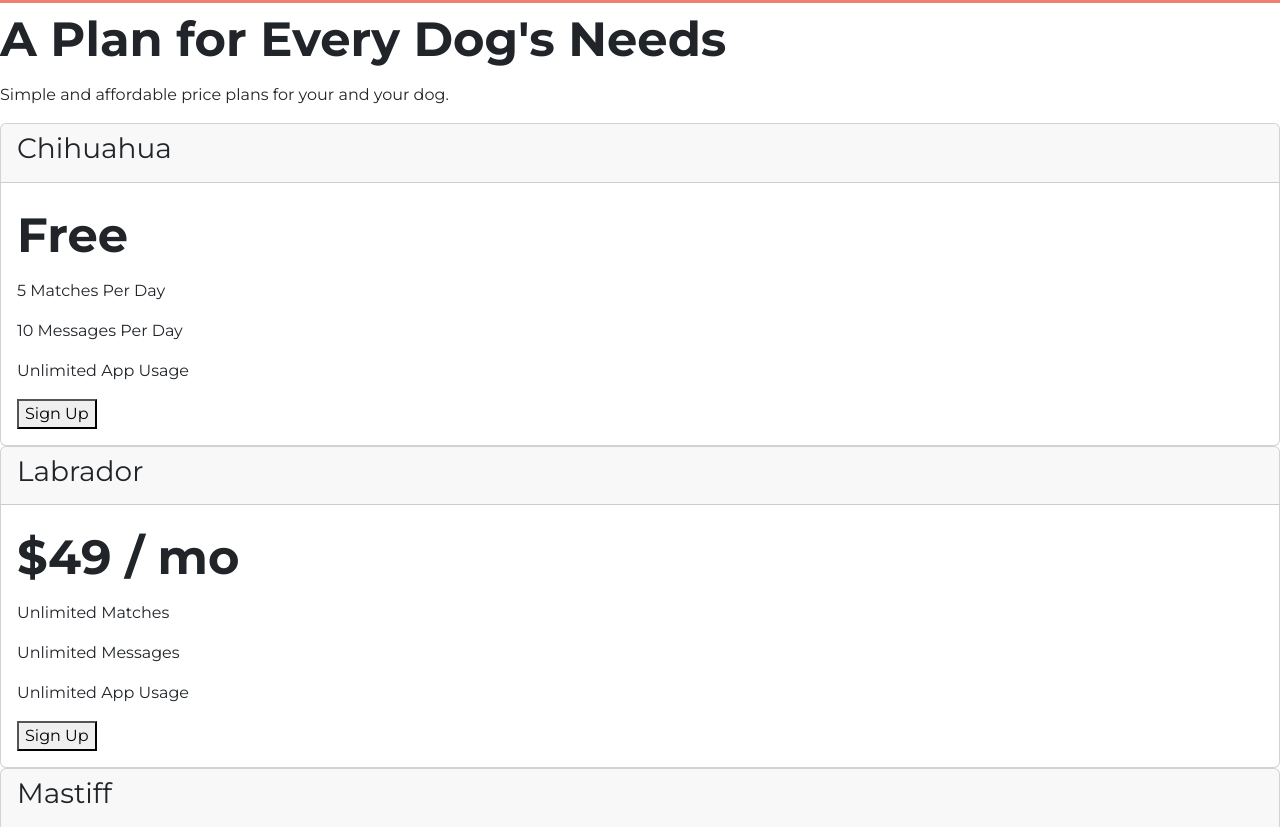
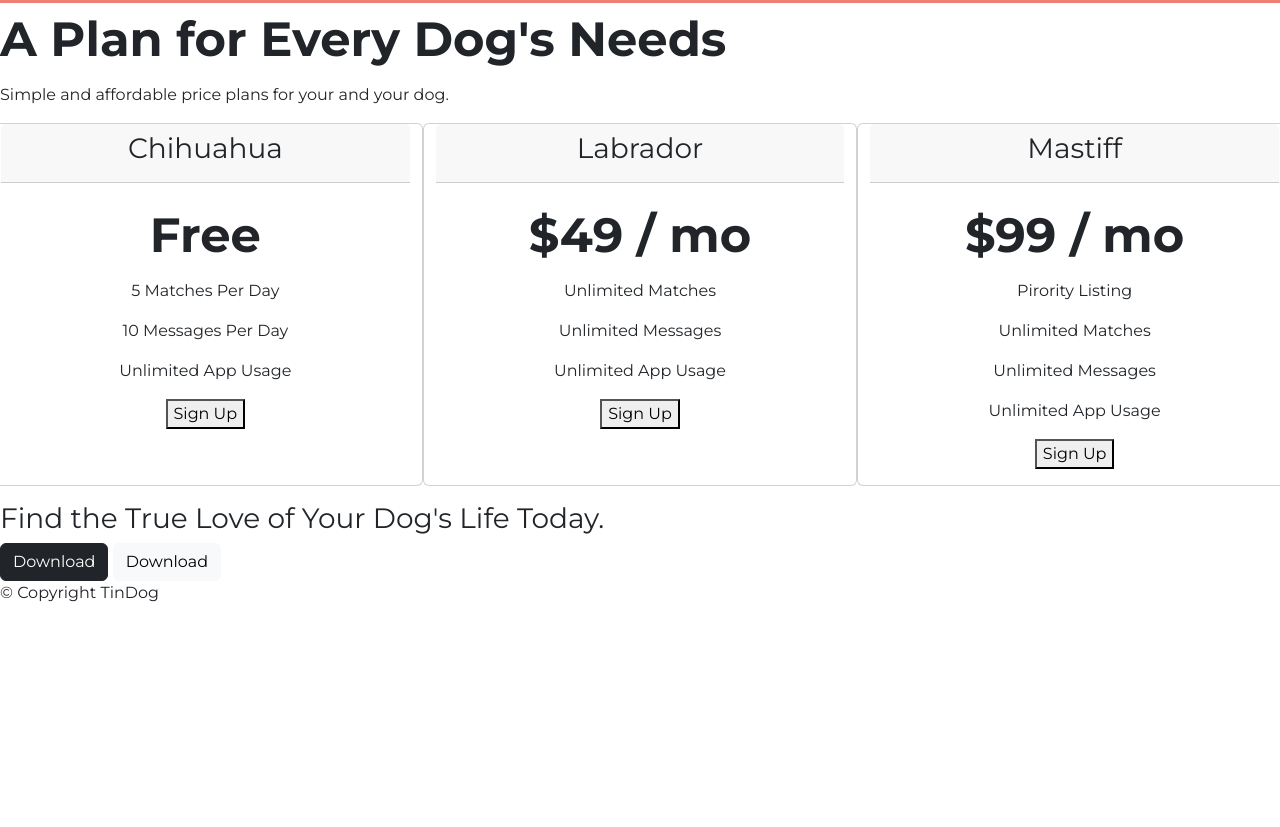
Before and after one commit to Jmucheke/Tindog, a plain HTML site: page index.html in a window 1280 px wide. Shown: the part 1820-2647 px from the top of the page. After the commit the page ends 2441 px from the top, so only its background shows below. Drawn offline with nearby package versions, Linux system fonts and the light colour scheme.

Commit message:
Worked on the pricing section

```diff
--- a/index.html
+++ b/index.html
@@ -152,8 +152,9 @@
     <h2>A Plan for Every Dog's Needs</h2>
     <p>Simple and affordable price plans for your and your dog.</p>
 
-    <div class="card-dec">
-      <div class="card">
+    <div class="card-deck row rows-cols-1 row-cols-md-3 mb-3 text-center">
+
+      <div class="card col">
         <div class="card-header">
           <h3>Chihuahua</h3>
         </div>
@@ -167,7 +168,7 @@
         </div>
       </div>
 
-      <div class="card">
+      <div class="card col">
         <div class="card-header">
           <h3>Labrador</h3>
         </div>
@@ -181,7 +182,7 @@
         </div>
       </div>
 
-      <div class="card">
+      <div class="card col">
         <div class="card-header">
           <h3>Mastiff</h3>
         </div>
```
